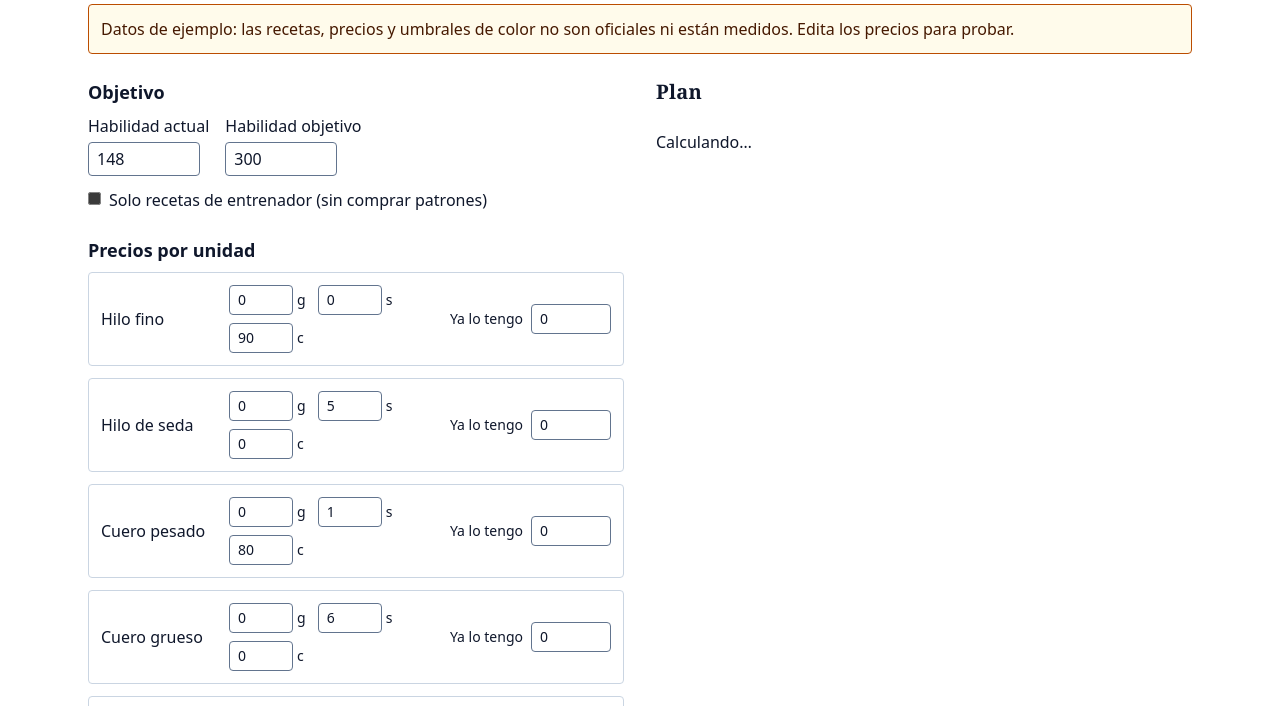
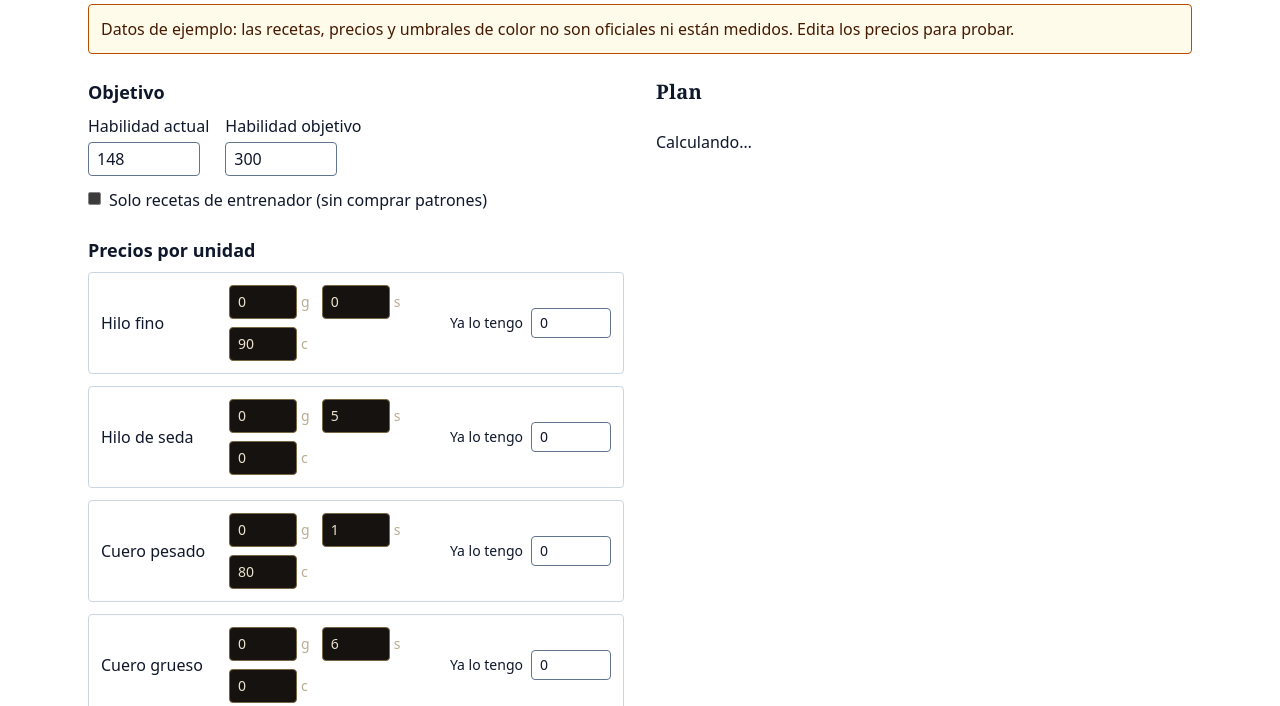
Before and after one commit to DAlejandroCl/Minmax-Codex, an Astro site in the folder apps/web/: page /calculadora in a window 1280 px wide. Shown: the part 78-784 px from the top of the page. Built offline with nearby package versions, Linux system fonts and the light colour scheme; Astro itself is replaced by a stand-in of ours.

Commit message:
style(calculator): entrada de dinero con el tema oscuro
Co-Authored-By: Claude Sonnet 5.5 <noreply@anthropic.com>
Claude-Session: https://claude.ai/code/session_01Y9rdSK9uC6hMZyMywDnysX

```diff
--- a/apps/web/src/features/calculator/components/MoneyInput.tsx
+++ b/apps/web/src/features/calculator/components/MoneyInput.tsx
@@ -21,7 +21,7 @@ export function MoneyInput({ label, value, onChange }: Props) {
   const silver = Math.floor((value % 10_000) / 100);
   const cop = value % 100;
   const field = (suffix: string, text: string, current: number, factor: number, max?: number) => (
-    <label className="flex items-center gap-1 text-sm" htmlFor={`${id}-${suffix}`}>
+    <label className="flex items-center gap-1 text-sm text-muted" htmlFor={`${id}-${suffix}`}>
       <input
         id={`${id}-${suffix}`}
         type="number"
@@ -29,7 +29,7 @@ export function MoneyInput({ label, value, onChange }: Props) {
         min={0}
         {...(max === undefined ? {} : { max })}
         aria-label={`${label} — ${text}`}
-        className="w-16 rounded border border-slate-500 bg-white px-2 py-1 text-slate-900"
+        className="field w-[4.25rem]"
         value={current}
         onChange={(e) => {
           const next = toInt(e.target.value) * factor;
```
